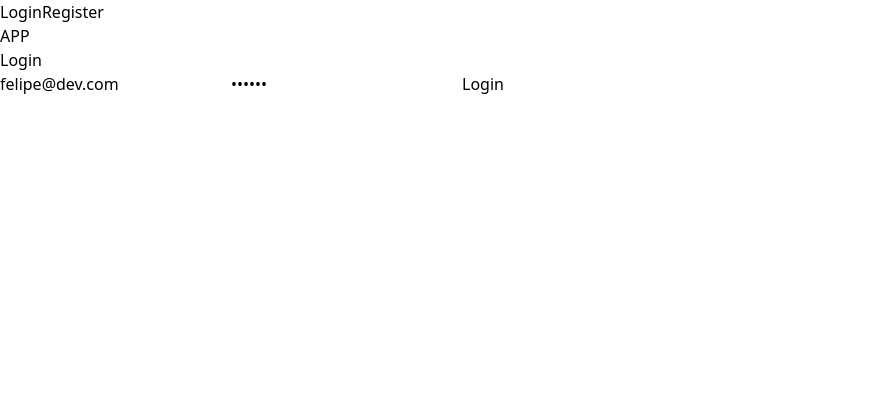
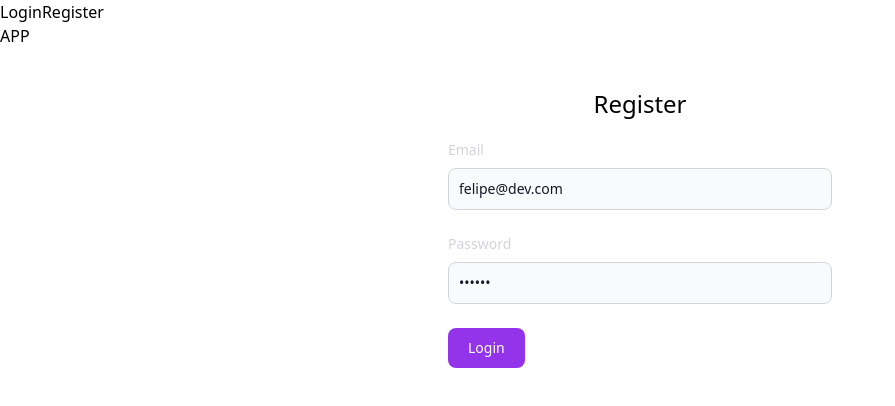
Before and after one commit to felipe300/React-Firebase, a React (Vite) app: page /login in a window 1280 px wide. Shown: the top 406 px of the page, without its empty margins (0-895 px from the left). Built offline with nearby package versions, Linux system fonts and the light colour scheme; no server answers.

Commit message:
feat: Add style to Register and Login

```diff
--- a/src/App.jsx
+++ b/src/App.jsx
@@ -1,5 +1,6 @@
 import { useContext } from 'react'
 import { Routes, Route } from 'react-router-dom'
+import LayoutContainer from './components/Layouts/LayoutContainer'
 import Navbar from './components/Navbar'
 import { UserContext } from './context/UserProvider'
 import RequiredAuth from './middlewares/RequiredAuth'
@@ -29,8 +30,10 @@ const App = () => {
             </RequiredAuth>
           }
         />
-        <Route path='/login' element={<Login />} />
-        <Route path='/register' element={<Register />} />
+        <Route path='/' element={<LayoutContainer />}>
+          <Route path='/login' element={<Login />} />
+          <Route path='/register' element={<Register />} />
+        </Route>
       </Routes>
     </>
   )
--- /dev/null
+++ b/src/components/Button.jsx
@@ -0,0 +1,7 @@
+const Button = ({ text, type }) => {
+  return (
+    <button type={type} className='focus:outline-none text-white bg-purple-600 hover:bg-purple-700 focus:ring-4 focus:ring-purple-200 font-medium rounded-lg text-sm px-5 py-2.5 mb-2 dark:bg-purple-500 dark:hover:bg-purple-600 dark:focus:ring-purple-800'>{text}</button>
+  )
+}
+
+export default Button
--- a/src/components/FormErrors.jsx
+++ b/src/components/FormErrors.jsx
@@ -1,5 +1,16 @@
 const FormErrors = ({ err }) => {
-  return <>{err && <span>{err.message}</span>}</>
+  // <span className='font-medium'>{err.message}</span> Username already taken!
+  return (
+    <>
+      {err &&
+    (
+      <p className='mt-2 text-sm text-red-600 dark:text-red-500'>
+        <span className='font-medium'>Oops! </span>
+        *{err.message}
+      </p>
+    )}
+    </>
+  )
 }
 
 export default FormErrors
--- a/src/components/FormInput.jsx
+++ b/src/components/FormInput.jsx
@@ -1,10 +1,18 @@
 import { forwardRef } from 'react'
+import { checkInput, checkLabel } from '../utils/errorClassName'
 
 const FormInput = forwardRef(
-  ({ type, placeholder, onChange, onBlur, name, children }, ref) => {
+  ({ type, placeholder, onChange, onBlur, name, label, error, children }, ref) => {
     return (
-      <>
+      <div className='mb-6'>
+        <label
+          htmlFor='email'
+          className={`block mb-2 text-sm font-medium ${checkLabel(error)}`}
+        >
+          {label}
+        </label>
         <input
+          className={`text-sm rounded-lg block w-full p-2.5 ${checkInput(error)}`}
           type={type}
           placeholder={placeholder}
           ref={ref}
@@ -13,7 +21,7 @@ const FormInput = forwardRef(
           name={name}
         />
         {children}
-      </>
+      </div>
     )
   }
 )
--- /dev/null
+++ b/src/components/Layouts/LayoutContainer.jsx
@@ -0,0 +1,11 @@
+import { Outlet } from 'react-router-dom'
+
+const LayoutContainer = () => {
+  return (
+    <div className='w-96 mx-auto mt-10'>
+      <Outlet />
+    </div>
+  )
+}
+
+export default LayoutContainer
--- /dev/null
+++ b/src/components/Title.jsx
@@ -0,0 +1,5 @@
+const Title = ({ title }) => {
+  return (<><h2 className='text-center my-5 text-2xl'>{title}</h2></>)
+}
+
+export default Title
--- a/src/routes/Login.jsx
+++ b/src/routes/Login.jsx
@@ -1,8 +1,10 @@
 import { useContext } from 'react'
 import { useForm } from 'react-hook-form'
 import { useNavigate } from 'react-router-dom'
+import Button from '../components/Button'
 import FormErrors from '../components/FormErrors'
 import FormInput from '../components/FormInput'
+import Title from '../components/Title'
 import { UserContext } from '../context/UserProvider'
 import { firebaseErrors } from '../utils/firebaseErrors'
 import { formValidate } from '../utils/formValidate'
@@ -37,30 +39,34 @@ const Login = () => {
 
   return (
     <>
-      <h2>Login</h2>
+      <Title title='Register' />
       <FormErrors err={errors.firebase} />
       <form onSubmit={handleSubmit(onSubmit)}>
         <FormInput
+          label='Email'
           type='email'
           placeholder='email'
           {...register('email', {
             required,
             pattern: patternEmail
           })}
+          error={errors.email}
         >
           <FormErrors err={errors.email} />
         </FormInput>
         <FormInput
+          label='Password'
           type='password'
           placeholder='password'
           {...register('password', {
             minLength,
             validate: validateTrim
           })}
+          error={errors.password}
         >
           <FormErrors err={errors.password} />
         </FormInput>
-        <button type='submit'>Login</button>
+        <Button type='submit' text='Login' />
       </form>
     </>
   )
--- a/src/routes/Register.jsx
+++ b/src/routes/Register.jsx
@@ -7,6 +7,8 @@ import { firebaseErrors } from '../utils/firebaseErrors'
 import { formValidate } from '../utils/formValidate'
 import FormErrors from '../components/FormErrors'
 import FormInput from '../components/FormInput'
+import Title from '../components/Title'
+import Button from '../components/Button'
 
 const Register = () => {
   const { registerUser } = useContext(UserContext)
@@ -41,7 +43,7 @@ const Register = () => {
 
   return (
     <>
-      <h2>Register</h2>
+      <Title title='Register' />
       <FormErrors err={errors.firebase} />
       <form onSubmit={handleSubmit(onSubmit)}>
         <FormInput
@@ -51,6 +53,8 @@ const Register = () => {
             required,
             pattern: patternEmail
           })}
+          label='Email'
+          error={errors.email}
         >
           <FormErrors err={errors.email} />
         </FormInput>
@@ -61,6 +65,8 @@ const Register = () => {
             minLength,
             validate: validateTrim
           })}
+          label='Password'
+          error={errors.password}
         >
           <FormErrors err={errors.password} />
         </FormInput>
@@ -70,10 +76,12 @@ const Register = () => {
           {...register('repassword', {
             validate: validateEqualPasswords(getValues('password'))
           })}
+          label='Repeat Password'
+          error={errors.repassword}
         >
           <FormErrors err={errors.repassword} />
         </FormInput>
-        <button type='submit'>Register</button>
+        <Button type='submit' text='Register' />
       </form>
     </>
   )
--- /dev/null
+++ b/src/utils/errorClassName.js
@@ -0,0 +1,11 @@
+export const checkLabel = (error) => {
+  return error
+    ? 'text-red-700 dark:text-red-500'
+    : 'text-gray-300 dark:text-gray-900'
+}
+
+export const checkInput = (error) => {
+  return error
+    ? 'bg-red-50 border border-red-500 text-red-900 placeholder-red-700 focus:ring-red-500 focus:border-red-50dark:bg-red-100 dark:border-red-400'
+    : 'bg-gray-50 border border-gray-300 text-gray-900 focus:ring-blue-500 focus:border-blue-500 block dark:bg-gray-700 dark:border-gray-600 dark:placeholder-gray-400 dark:text-white dark:focus:ring-blue-500 dark:focus:border-blue-500'
+}
```
